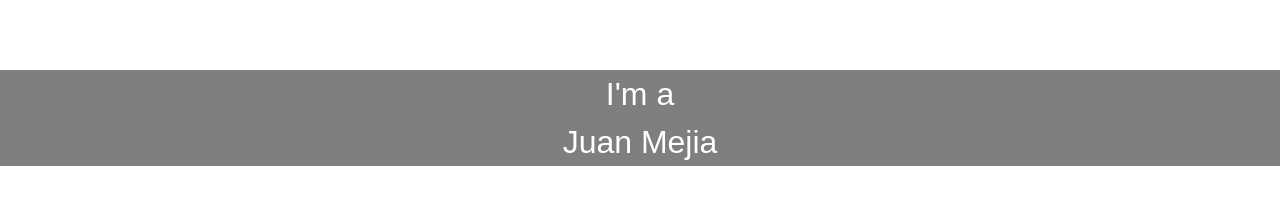
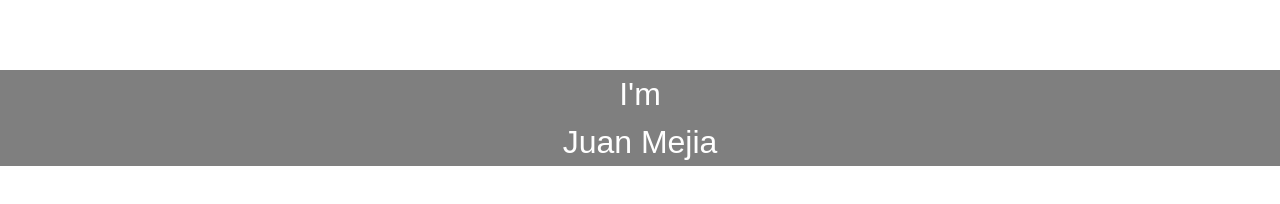
Before and after one commit to locojet/portafolio-vue, a Vue app: page / in a window 1280 px wide. Shown: the part 1272-1476 px from the top of the page. Built offline with nearby package versions, Linux system fonts and the light colour scheme; a web font is replaced by a local one.

Commit message:
Automatisiertes Update

```diff
--- a/src/components/Mevideo.vue
+++ b/src/components/Mevideo.vue
@@ -12,7 +12,7 @@
 
     <div class="hello-container">
       <div class="nicetomeetyou"><h2>Nice to meet you!</h2></div>
-    <div class="nicetomeetyou1"><h2>I'm a <br> Juan Mejia</h2></div>
+    <div class="nicetomeetyou1"><h2>I'm <br> Juan Mejia</h2></div>
   </div>
 
     <div class="content-section container-2">
```
Also changed, not shown: 2 other files (tests, documents, lock files or other folders).
